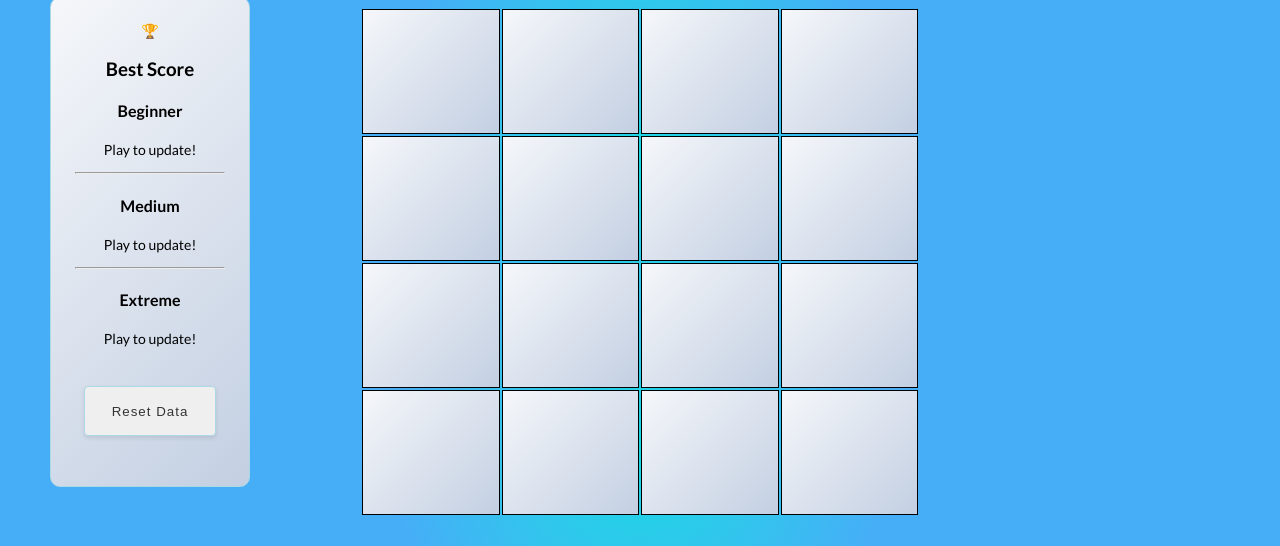
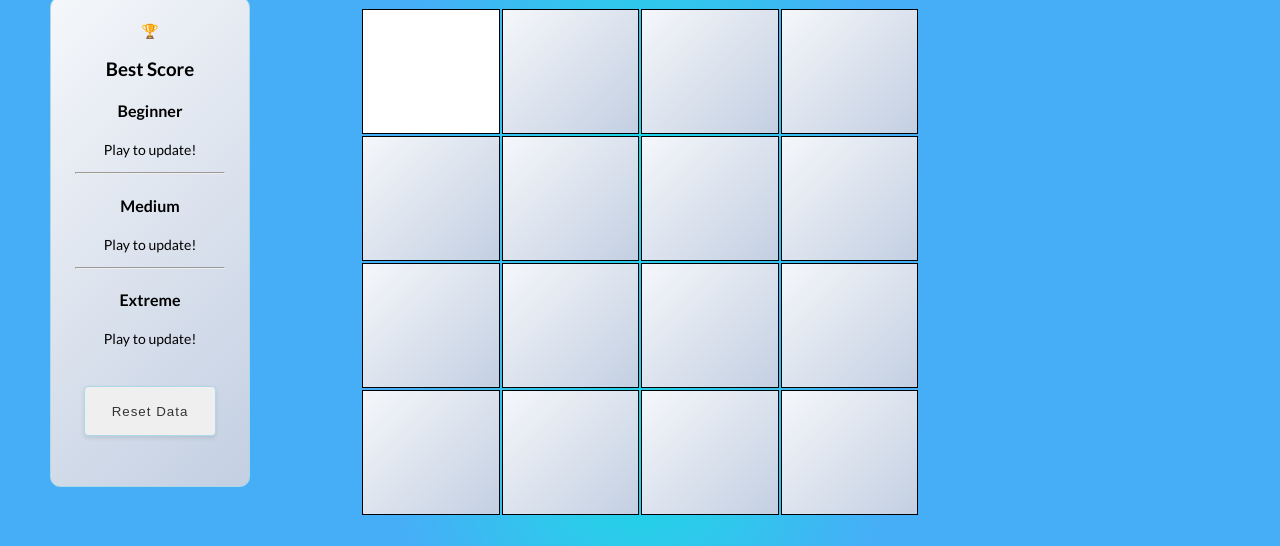
Before and after one commit to Yonisegev/Minesweeper, a plain HTML site: page index.html in a window 1280 px wide. In both pictures the pointer is over the element 430 px from the left and 325 px from the top of the page. Shown: the part 254-800 px from the top of the page. Drawn offline with Linux system fonts and the light colour scheme.

Commit message:
css changes

```diff
--- a/css/style.css
+++ b/css/style.css
@@ -52,7 +52,7 @@ td {
 
 .cell:hover {
     transition: all .2s;
-    background-color: whitesmoke;
+    background-image: linear-gradient(to right, #fff, #ffffff);;
 }
 
 .mine {
```
